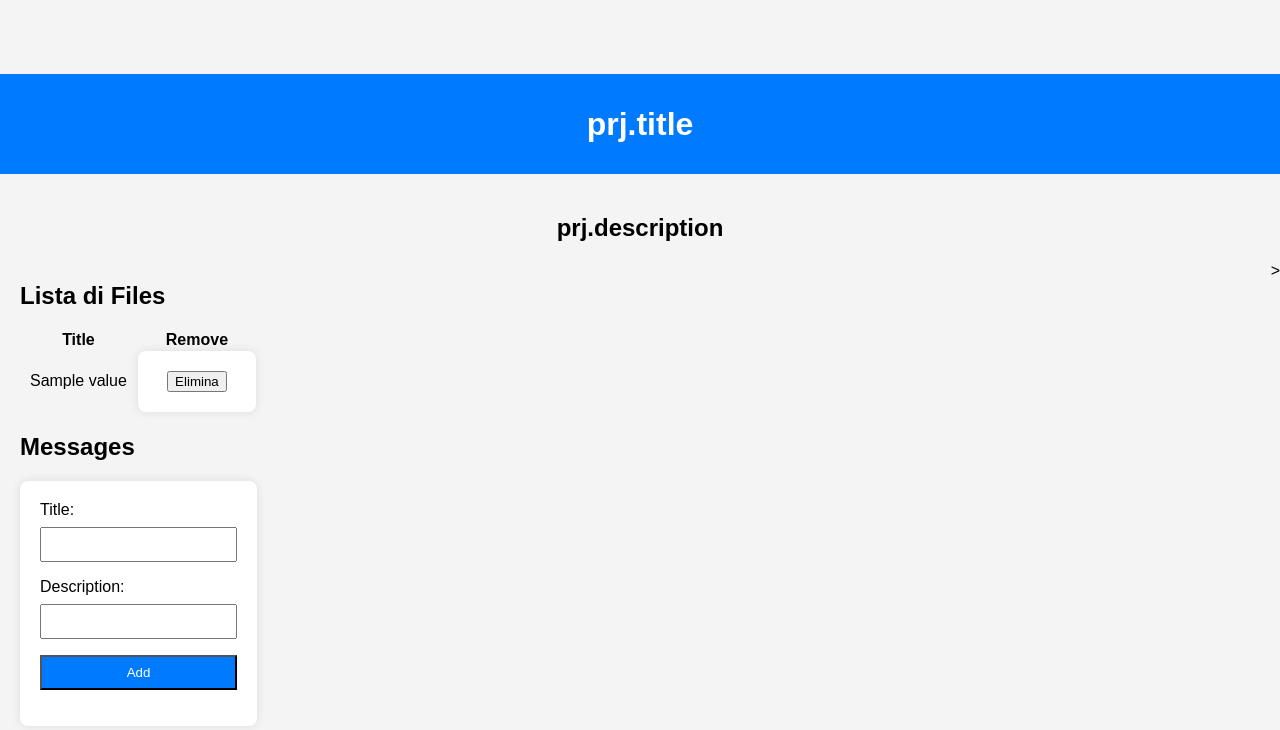
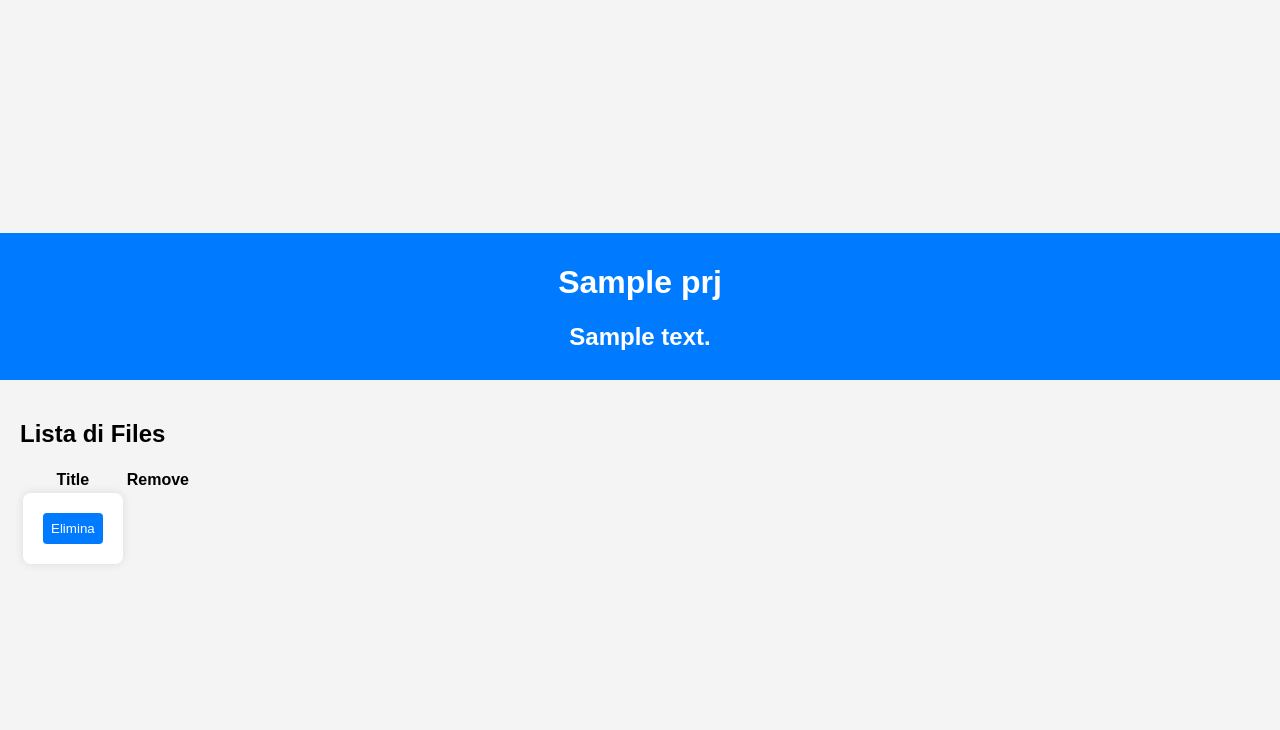
Before and after one commit to cmplsn/Database_Project, a Python web app: template App/templates/Project.html in a window 1280 px wide. Shown: the top 730 px of the page. Run offline with Jinja, Linux system fonts and the light colour scheme; the template is opened without the code that fills it: most values are stand-ins (such as "Sample title", 1, 10 or a date in 2020); some libraries are stand-ins or nearby versions.

Commit message:
pagina ricercatore finita e dev della pagina prject

```diff
--- a/App/app.py
+++ b/App/app.py
@@ -7,6 +7,8 @@
 # from flask_security import Security
 # from flask_sqlalchemy import SQLAlchemy
 from sqlalchemy import *
+
+from App.resourches.File import file_route
 from resourches.Project import prj_route
 from App.db import *
 from App.models import *
@@ -26,6 +28,7 @@
 app.register_blueprint(admin_route)
 app.register_blueprint(res_route)
 app.register_blueprint(prj_route)
+app.register_blueprint(file_route)
 
 login_manager = LoginManager()
 login_manager.init_app(app)
--- a/App/models.py
+++ b/App/models.py
@@ -188,7 +188,7 @@
     reports = relationship("Report", back_populates="version")
 
     def getLastReport(self):
-        last_report = resSess.execute(select(Report).filter_by(VersionsUuid=self.uuid).order_by(desc(Report.date))).first()
+        last_report = resSess.execute(select(Report).filter_by(VersionsUuid=self.uuid).order_by(desc(Report.submitted))).first()
         return last_report
 
     def __init__(self, details: Text, submitted: DateTime, version: Integer, file: LargeBinary, FileUuid: UUID,
--- a/App/resourches/Researcher.py
+++ b/App/resourches/Researcher.py
@@ -59,6 +59,7 @@
                 return redirect(url_for('res_route.res_private'))
             elif request.form.get('action') == "redirect":  # Redirect progetto
                 prj_id_to_redirect = request.form['prj_id']
+
                 return redirect(url_for('prj_route.prj_private', prj_id=prj_id_to_redirect))
     except Exception as e:
         print(e)
--- a/App/templates/Project.html
+++ b/App/templates/Project.html
@@ -4,7 +4,7 @@
 <head>
     <meta charset="UTF-8">
     <meta name="viewport" content="width=device-width, initial-scale=1.0">
-    <title>Project</title>
+    <title>ProjectFiles</title>
     <style>
         body {
             font-family: 'Arial', sans-serif;
@@ -35,13 +35,6 @@
             justify-content: space-between;
         }
 
-        table {
-            width: 100%;
-            text-align: center;
-            border-collapse: collapse;
-            margin-bottom: 20px;
-        }
-
         form {
             background-color: #fff;
             padding: 20px;
@@ -65,20 +58,23 @@
         }
 
         input[type="submit"],
-        input[type="file"] {
+        input[type="file"],
+        button {
             background-color: #007bff;
             color: #fff;
             cursor: pointer;
+            padding: 8px;
+            border: none;
+            border-radius: 4px;
         }
     </style>
-    <link rel="stylesheet" href="https://cdnjs.cloudflare.com/ajax/libs/datepicker/1.0.10/datepicker.min.css">
 </head>
 
 <body>
     <header>
-        <h1>prj.title</h1>
+        <h1>{{ prj.title }}</h1>
+        <h2>{{ prj.description }}</h2>
     </header>
-    <h2>prj.description</h2>
     <main>
         <div style="margin-left:20px">
             <h2>Lista di Files</h2>
@@ -90,41 +86,28 @@
                     </tr>
                 </thead>
                 <tbody>
-            {% for row in open_projects %}
+                    {% for row in files %}
                         <tr>
                             {% for value in row %}
                                 {% if loop.index0 == 1 %}
-                            <td><a href="{{ url_for('nome_pagina_di_destinazione', uuid=row.uuid) }}">{{ value }}</a></td>
+                                    <td>
+                                        <a href="{{ url_for('file_route.file_page', uuid_file=row[0]) }}">{{ value }}</a>
+                                    </td>
                                 {% else %}
-                            <td>{{ value }}</td>
+                                    {# Gestisci altri casi se necessario #}
                                 {% endif %}
                             {% endfor %}
                             <td>
-                        <form action="{{ url_for('prj_route.prj_private') }}" method="post">
+                                <form action="{{ url_for('prj_route.prj_private', prj_id=row[0]) }}" method="post">
                                     <input type="hidden" name="action" value="elimina">
-                            <button type="submit" name="elimina_file" value="{{ row.uuid }}">Elimina</button>
+                                    <button type="submit" name="elimina_file" value="{{ row[0] }}">Elimina</button>
                                 </form>
                             </td>
                         </tr>
                     {% endfor %}
                 </tbody>
             </table>
-        <div>
-            <h2>Messages</h2>
-            <form method="post">
-                <input type="hidden" name="action" value="aggiungi">
-                <div>
-                    <label for="title">Title:</label>
-                    <input name="title" type="text" id="title" required>
         </div>
-                <div>
-                    <label for="description">Description:</label>
-                    <input name="description" type="text" id="description" required>
-                </div>
-                <input type="submit" value="Add">
-            </form>
-        </div>
-</div>>
     </main>
 </body>
 
--- a/db/dump/script.sql
+++ b/db/dump/script.sql
@@ -142,7 +142,7 @@
 GRANT USAGE ON SCHEMA project_schema TO ev_role;
 
 ---res_role:
-GRANT SELECT  ON "reports", "evaluators" TO res_role;
-GRANT INSERT, SELECT  ON "messages", "authors", "files" TO res_role;
-GRANT INSERT, SELECT , UPDATE ON "researchers", "projects", "users", "versions" TO res_role;
+GRANT SELECT  ON "reports", "evaluators", "users" TO res_role;
+GRANT INSERT, SELECT ON "messages" TO res_role;
+GRANT ALL ON "authors", "files", "researchers", "projects", "versions" TO res_role;
 GRANT USAGE ON SCHEMA project_schema TO res_role;
```
Also changed, not shown: App/resourches/File.py (added, +28 -0 lines), App/resourches/Project.py (+9 -31 lines), App/templates/HomeResearcher.html (+14 -21 lines). Lines whose indentation alone changed are shown as unchanged.
